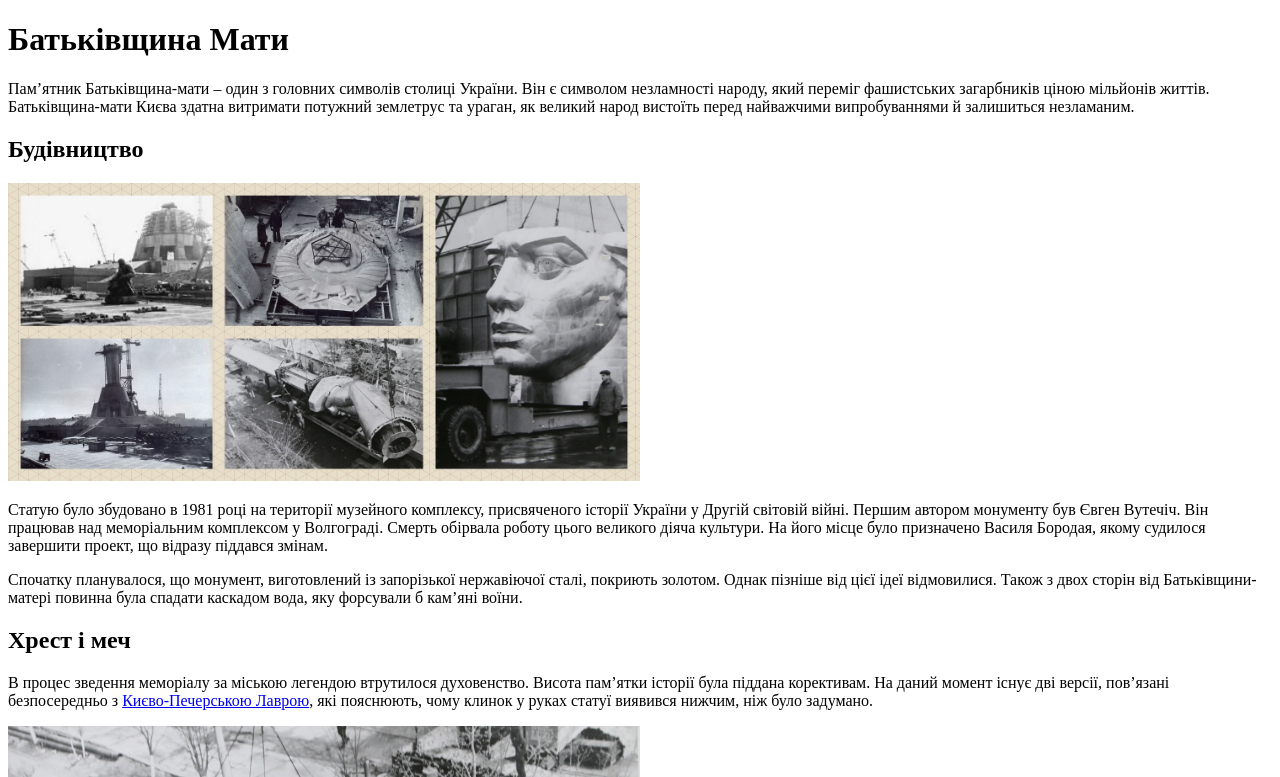
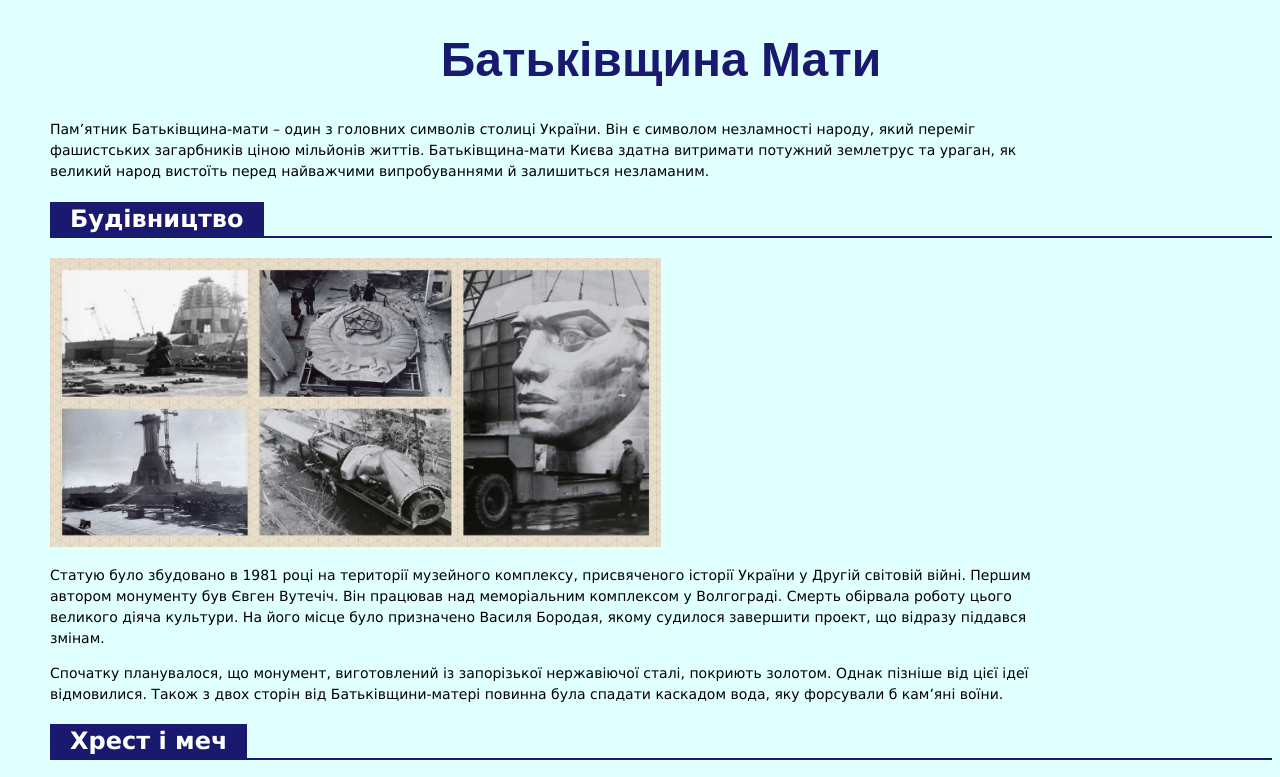
Before and after one commit to Art-auto/hillel_manual_qa_28.09.2022, a plain HTML site: page homework_html/index.html in a window 1280 px wide. Shown: the top 777 px of the page. Drawn offline with Linux system fonts and the light colour scheme.

Commit message:
Homework_css is done

```diff
--- a/homework_html/index.html
+++ b/homework_html/index.html
@@ -5,26 +5,27 @@
     <meta http-equiv="X-UA-Compatible" content="IE=edge">
     <meta name="viewport" content="width=device-width, initial-scale=1.0">
     <title>Батьківщина Мати</title>
+    <link rel="stylesheet" href="./style.css">
 </head>
 <body>
     <h1>Батьківщина Мати</h1>
     <p>Пам’ятник Батьківщина-мати – один з головних символів столиці України. Він є символом незламності народу, який переміг фашистських загарбників ціною мільйонів життів. Батьківщина-мати Києва здатна витримати потужний землетрус та ураган, як великий народ вистоїть перед найважчими випробуваннями й залишиться незламаним.</p>
    <section>
-    <h2>Будівництво</h2>
-    <img src="будівництво.jpg" alt="Будівництво Батьківщини-матері" width="50%" height="50%">
+    <h2><span>Будівництво</span></h2>
+    <img src="./images/будівництво.jpg" alt="Будівництво Батьківщини-матері" width="50%" height="50%">
     <p>Статую було збудовано в 1981 році на території музейного комплексу, присвяченого історії України у Другій світовій війні. Першим автором монументу був Євген Вутечіч. Він працював над меморіальним комплексом у Волгограді. Смерть обірвала роботу цього великого діяча культури. На його місце було призначено Василя Бородая, якому судилося завершити проект, що відразу піддався змінам.</p>
     <p>Спочатку планувалося, що монумент, виготовлений із запорізької нержавіючої сталі, покриють золотом. Однак пізніше від цієї ідеї відмовилися. Також з двох сторін від Батьківщини-матері повинна була спадати каскадом вода, яку форсували б кам’яні воїни.</p>
    </section>
    <section>
-    <h2>Хрест і меч</h2>
+    <h2><span>Хрест і меч</span></h2>
     <p>В процес зведення меморіалу за міською легендою втрутилося духовенство. Висота пам’ятки історії була піддана корективам. На даний момент існує дві версії, пов’язані безпосередньо з <a href="https://uk.wikipedia.org/wiki/%D0%9A%D0%B8%D1%94%D0%B2%D0%BE-%D0%9F%D0%B5%D1%87%D0%B5%D1%80%D1%81%D1%8C%D0%BA%D0%B0_%D0%BB%D0%B0%D0%B2%D1%80%D0%B0">Києво-Печерською Лаврою</a>, які пояснюють, чому клинок у руках статуї виявився нижчим, ніж було задумано.</p>
-    <img src="batkivshchyna-maty-min.jpg" alt="Так перевозили частини монумента" width="50%" height="50%">
+    <img src="./images/batkivshchyna-maty-min.jpg" alt="Так перевозили частини монумента" width="50%" height="50%">
     <p>Версія перша: справа в тому, що меч за проектом повинен був бути вище хреста Великої Лаврської Дзвіниці. Однак ґрунт під статуєю осідав. Тоді священнослужителі порадили опустити меч. Коли були внесені потрібні зміни в проект пам’ятника Батьківщина-мати, проблеми з ґрунтом припинилися.</p>
     <p>За другою версією Митрополиту Київському наснився сон: може початися війна, якщо зброя буде вище хреста. Своє бачення Митрополит виклав Першому секретарю ЦК КП України Щербицькому. За вказівкою чиновника початковий план був змінений.</p>
     <p>Насправді меч був випробуваний в аеродинамічній трубі. Московськими вченими було встановлено, яка висота буде найбільш оптимальною. В результаті клинок був скорочений на 4 метри.</p>
     </section>
     <section>
-        <h2>Цікаві факти</h2>
+        <h2><span>Цікаві факти</span></h2>
         <p>З будівництвом Батьківщини-Матері пов’язано багато цікавих фактів:</p>
         <ol>
             <li>Довжина зварних швів становить 30 кілометрів.</li>
@@ -37,20 +38,20 @@
             <li>Для обслуговування пам’ятника, в ньому передбачені ліфти, один з яких рухається по похилій.</li>
             <li>З висоти 36 метрів можна поглянути на Київ. Раніше були відкриті верхні оглядові майданчики. Але після нещасного випадку туристи вище позначки в 36 метрів не допускаються.</li>
         </ol>
-        <img src="batkivshchyna-maty-3.jpg" alt="Панорама з оглядового майданчика" width="50%" height="50%">
+        <img src="./images/batkivshchyna-maty-3.jpg" alt="Панорама з оглядового майданчика" width="50%" height="50%">
     </section>
     <section>
-        <h2>Декомунізація</h2>
+        <h2><span>Декомунізація</span></h2>
         <p>З 2014 року по всій Україні проходить декомунізація. Вона покликана знищити всі символи і згадки про тоталітарну державу – СРСР. Масово зносяться пам’ятники Леніну, іншим радянським вождям. Вулиці, села і цілі міста знаходять нові назви.</p>
         <p>У список об’єктів, які підлягають декомунізації увійшов і музейний комплекс в Києві, присвячений Другій світовій війни. Батьківщина-мати є об’єктом культури. Тому знесення пам’ятника не планується. Натомість в ньому можуть бути проведені певні роботи: з щита необхідно прибрати герб СРСР.</p>
-        <img src="batkivshchyna-maty-1.jpg" alt="Батьківщина-мати в національних кольорах" width="50%" height="50%">
+        <img src="./images/batkivshchyna-maty-1.jpg" alt="Батьківщина-мати в національних кольорах" width="50%" height="50%">
         <p>Але все не просто, як здавалося на перший погляд. Згідно законодавства України, внесення змін до пам’ятника заборонено. Крім того, якщо герб прибрати, може статися деформація дуги, на якій в противазі закріплені руки статуї, що тримають щит і меч. Це призведе до руйнування всієї конструкції пам’ятника.</p>
         <p>Поки вчені, історики, активісти й чиновники сперечаються, герб як і раніше знаходиться там, де він був встановлений більше ніж 35 років тому. А Батьківщина-мати, як і раніше грізно дивиться вдалину, залишаючись однією з головних визначних пам’яток столиці.</p>
         <p>Чи підтримуєте Ви декомунізацію щита Батьківщини-Матері?</p>
         <label for="yes">Так</label>
-        <input type="radio" id="yes">
+        <input type="radio" id="yes" name="question">
         <label for="no">Ні</label>
-        <input type="radio" id="no">
+        <input type="radio" id="no" name="question">
     </section>
     <h3>Допомога армії</h3>
     <p>Друзі, сьогодні символом незламності українського народу також є наша армія, яка мужньо захищає нас з вами від рашистських загарбників. Давайте задонатимо на ЗСУ аби віддячити їм!</p>
--- /dev/null
+++ b/homework_html/style.css
@@ -0,0 +1,40 @@
+body{
+    display: block;
+    margin-left: 50px;
+    background-color: lightcyan;
+}
+body p {
+    display: block;
+    width: 1000px;
+    font-family: Verdana, Geneva, sans-serif;
+    font-size: 14px;
+    line-height: 21px;
+}
+h1, h2, h3 {
+    font-family: Verdana, Geneva, sans-serif;
+}
+h1{
+    text-align: center;
+    font-family: Arial, Helvetica, sans-serif;
+    font-size: 48px;
+    font-weight: bold;
+    color: midnightblue;
+}
+h2{
+    display: block;
+    border-bottom: 2px solid midnightblue;
+    width: 100%;
+    font-weight: bold;
+    font-size: 24px;
+    color: white;
+}
+h2 span {
+    display: inline-block;
+    background-color: midnightblue;
+    color: white;
+    padding: 3px 20px;
+}
+li {
+    color: midnightblue;
+    font-style: italic;
+}
```
Also changed, not shown: homework_html/images/batkivshchyna-maty-1.jpg (renamed from homework_html/batkivshchyna-maty-1.jpg), homework_html/images/batkivshchyna-maty-3.jpg (renamed from homework_html/batkivshchyna-maty-3.jpg), homework_html/images/batkivshchyna-maty-min.jpg (renamed from homework_html/batkivshchyna-maty-min.jpg), homework_html/images/ukrainskii-fon.jpg (added), homework_html/images/будівництво.jpg (renamed from homework_html/будівництво.jpg).
